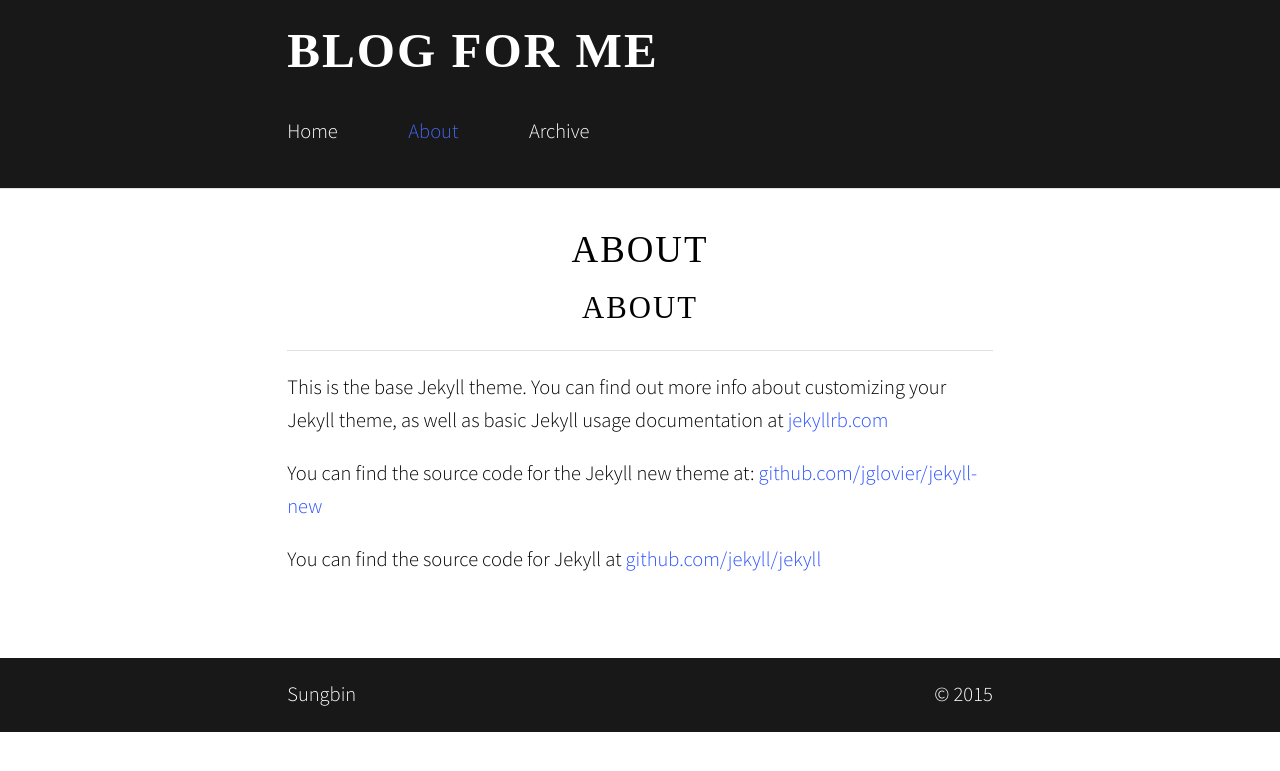
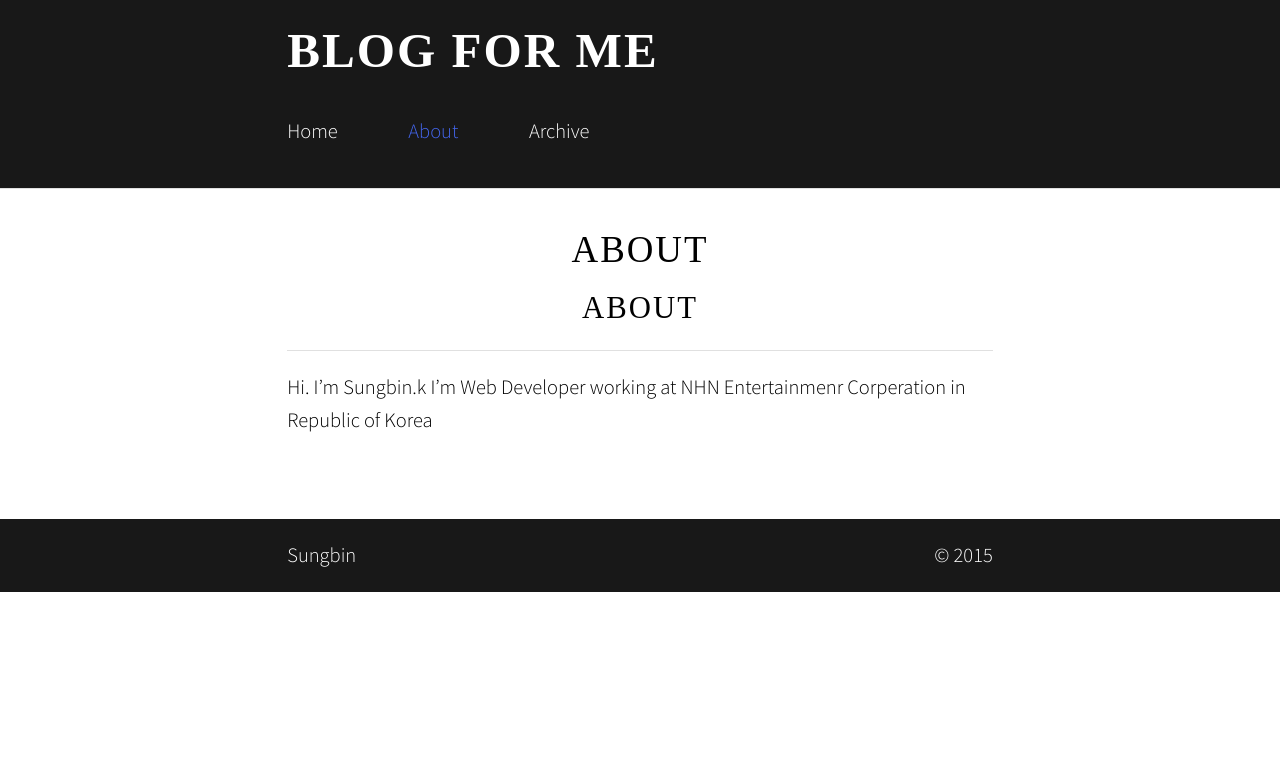
Before and after one commit to sungbine/sungbine.github.io, a Jekyll site: the page built from about.md, in a window 1280 px wide. Shown: the top 771 px of the page. Built offline with Jekyll 4.4.1, drawn with Linux system fonts in a browser that asks for light colours; nearby versions of some CDN libraries; some web fonts are replaced; Markdown is read by kramdown in place of the engine named in the settings.

Commit message:
Update about.md

```diff
--- a/about.md
+++ b/about.md
@@ -4,8 +4,5 @@ title: About
 permalink: /about/
 ---
 
-This is the base Jekyll theme. You can find out more info about customizing your Jekyll theme, as well as basic Jekyll usage documentation at [jekyllrb.com](http://jekyllrb.com/)
-
-You can find the source code for the Jekyll new theme at: [github.com/jglovier/jekyll-new](https://github.com/jglovier/jekyll-new)
-
-You can find the source code for Jekyll at [github.com/jekyll/jekyll](https://github.com/jekyll/jekyll)
+Hi. I'm Sungbin.k
+I'm Web Developer working at NHN Entertainmenr Corperation in Republic of Korea
```
